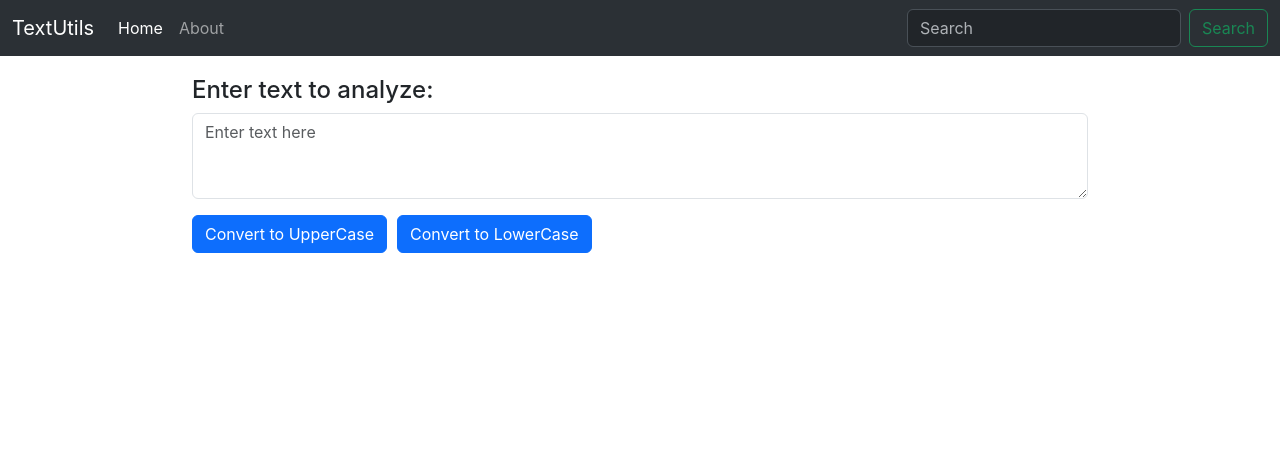
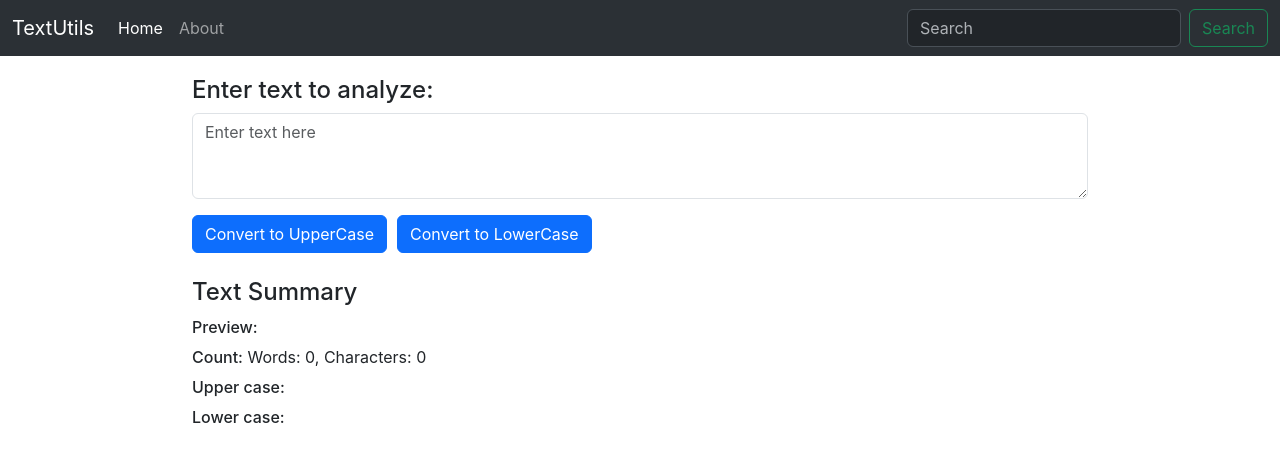
Before and after one commit to Anshikaa-agarwal/reacttt, a React (Create React App) app in the folder my-app/: page / in a window 1280 px wide. Shown: the top 462 px of the page. Built offline with nearby package versions, Linux system fonts and the light colour scheme.

Commit message:
summary of text

```diff
--- /dev/null
+++ b/my-app/src/component/Summary.js
@@ -0,0 +1,30 @@
+import React from 'react';
+import './summary.css'
+export default function Summary(props) {
+
+  return (
+    <div className='summary'>
+      <h4>Text Summary</h4>
+
+      <div className="summary-item">
+        <h6>Preview:</h6>
+        <span>  {props.textinput}</span>
+      </div>
+
+      <div className="summary-item">
+        <h6>Count:</h6>
+        <span>  Words: {props.textinput.trim().split(/\s+/).filter(Boolean).length}, Characters: {props.textinput.length}</span>
+      </div>
+
+      <div className="summary-item">
+        <h6>Upper case:</h6>
+        <span>  {props.textinput.toUpperCase()}</span>
+      </div>
+
+      <div className="summary-item">
+        <h6>Lower case:</h6>
+        <span>  {props.textinput.toLowerCase()}</span>
+      </div>
+    </div>
+  );
+}
--- a/my-app/src/component/TextForm.js
+++ b/my-app/src/component/TextForm.js
@@ -2,9 +2,10 @@ import React from 'react'
 import { useState } from 'react'
 import Button from './Button';
 import './textForm.css'
+import Summary from './Summary';
 
 export default function TextForm(props) {
-  const [text, setText] = useState("")
+  const [text, setText] = useState('')
   console.log(text);
 
   const handleOnChange = (event) => {
@@ -29,6 +30,8 @@ export default function TextForm(props) {
         <Button text="Convert to UpperCase" func ={handleUpClick}></Button>
         <Button text="Convert to LowerCase" func ={handleDownClick}></Button>
       </div>
+
+      <Summary textinput={text}></Summary>
     </>
   )
 }
--- /dev/null
+++ b/my-app/src/component/summary.css
@@ -0,0 +1,6 @@
+.summary{
+    margin-top: 25px;
+}
+.summary-item h6{
+    display: inline-block;
+}
```
